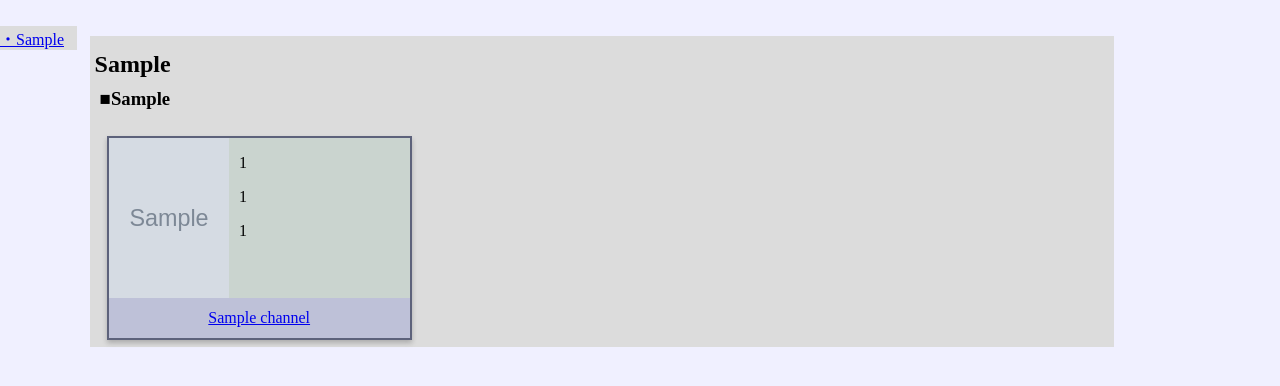
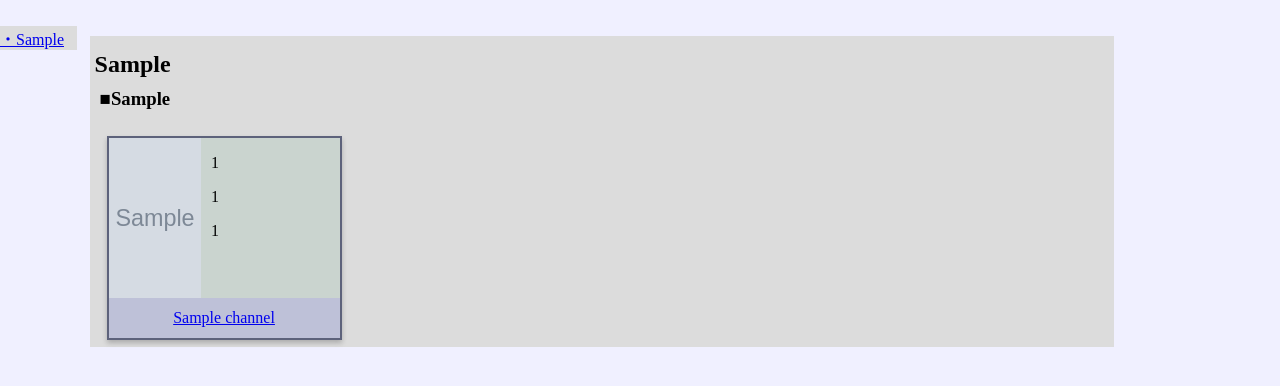
Before and after one commit to kojitrns/ytchan, a PHP site: the page made by view/src/index.php in a window 1280 px wide. Shown: the part 24-410 px from the top of the page. Run offline with PHP 8.4, Linux system fonts and the light colour scheme; tables that the repository leaves empty or names only in its code hold one stand-in row (values such as "Sample post"); grey boxes marked "Sample" are stand-in pictures; data that the repository does not hold is empty; some libraries are stand-ins or nearby versions.

Commit message:
minor update of css

```diff
--- a/view/src/css/main.css
+++ b/view/src/css/main.css
@@ -58,7 +58,7 @@ body{
 }
 
 .chan-box{
-	width: 30%;
+	width: 23%;
 	min-width: 200px;
 	height: 200px;
     margin: 7px 7px;
```
